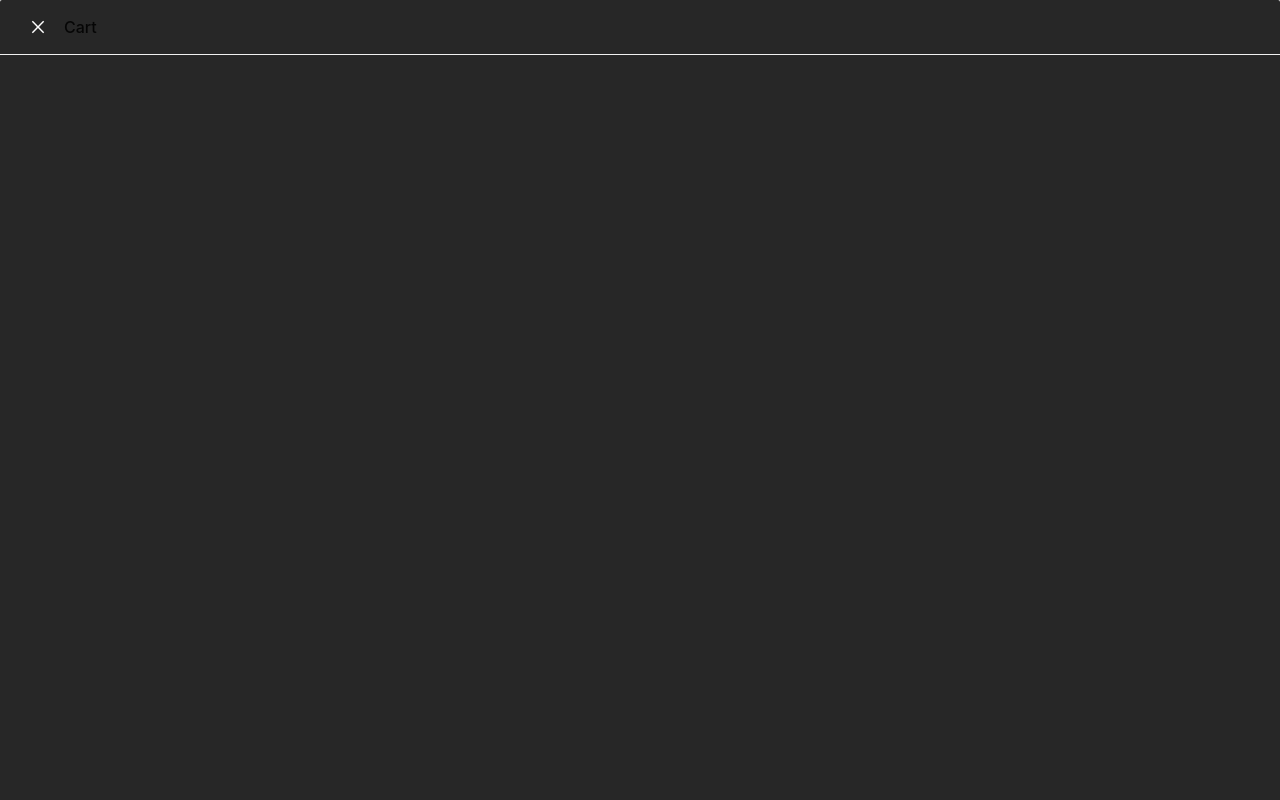
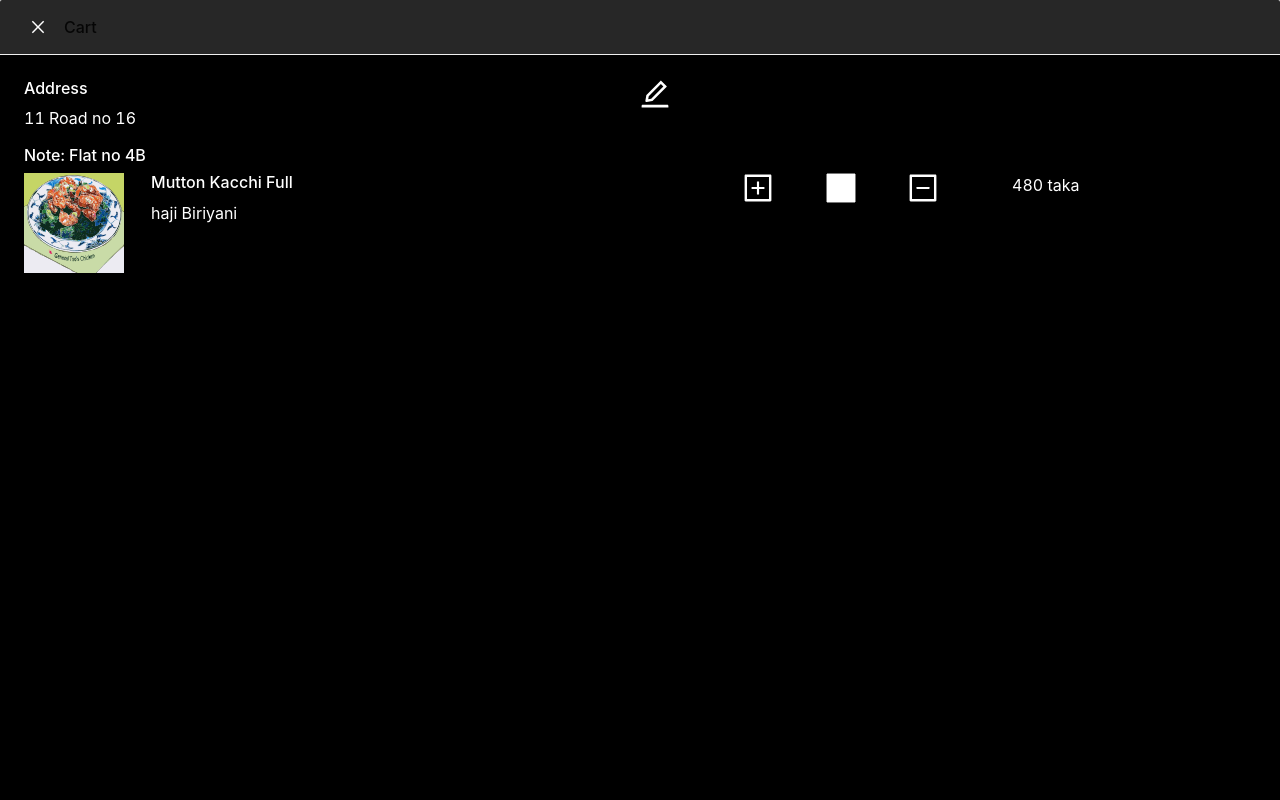
Before and after one commit to itsjahidhasan/food_project, a Next.js app: page / in a window 1280 px wide. Both pictures are taken after a click on the element 1039 px from the left and 32 px from the top of the page. Shown: the top 800 px of the page. Built offline with nearby package versions, Linux system fonts and the light colour scheme.

Commit message:
cart updated

```diff
--- a/src/components/layout/cart.js
+++ b/src/components/layout/cart.js
@@ -1,24 +1,71 @@
 import Link from "next/link";
+import Image from "next/image";
+import { Row, Col, Divider, InputNumber } from "antd";
+import {
+  EditOutlined,
+  PlusSquareOutlined,
+  MinusSquareOutlined,
+} from "@ant-design/icons";
 export default function cart() {
   return (
-    <body style={{ background: "#2E2E2E" }}>
-      <div>
-        <div>
-          <Link href="/" passHref>
-            <a className="back-arrow" style={{ color: "yellow", marginLeft: "10px" }}>	&#8592;</a>
-          </Link>
-          <h3 style={{ color: "yellow", float: "right", marginRight: "250px" }}>
-            Cart
-          </h3>
-        </div>
+    <>
+      <div className="cart-content">
+        <Row gutter={16}>
+          <Col className="gutter-row" span={12}>
+            <div>
+              <h6>Address</h6>
+              <p>11 Road no 16</p>
+              <h6>Note: Flat no 4B</h6>
+            </div>
+          </Col>
+          <Col className="gutter-row" span={12}>
+            <div className="edit-icon">
+              <EditOutlined style={{ fontSize: 30 }} />
+            </div>
+          </Col>
+        </Row>
+        <Row gutter={16}>
+          <Col className="gutter-row" span={14}>
+            <div className="selected-food">
+              <Row>
+                <Col span="4" style={{ marginRight: 10 }}>
+                  <Image height="100%" width="100%" src={"/food3.svg"} />
+                </Col>
+                <Col span="12">
+                  <h6>Mutton Kacchi Full</h6>
+                  <p>haji Biriyani</p>
+                </Col>
+              </Row>
+            </div>
+          </Col>
+          <Col className="gutter-row" span={10}>
+            <div>
+              <Row>
+                <Col span={4}>
+                  <div>
+                    <PlusSquareOutlined style={{ fontSize: 30 }} />
+                  </div>
+                </Col>
+                <Col span={4}>
+                  <div className="numberInput">
+                    <input className="numberInput" type={Number} />
+                  </div>
+                </Col>
+                <Col span={5}>
+                  <div>
+                    <MinusSquareOutlined style={{ fontSize: 30 }} />
+                  </div>
+                </Col>
+                <Col span={9}>
+                  <div>
+                    <p>480 taka</p>
+                  </div>
+                </Col>
+              </Row>
+            </div>
+          </Col>
+        </Row>
       </div>
-      <div className="empty-content">
-        <Link>
-          <h3 className="txt-empty">Your Cart is empty</h3>
-          <h2 className="empty-icon">Icon</h2>
-        </Link>
-
-      </div>
-    </body>
+    </>
   );
 }
--- a/src/components/layout/common.js
+++ b/src/components/layout/common.js
@@ -3,6 +3,7 @@ import Link from "next/link";
 import { Drawer, Layout, Menu, Row, Col, Affix } from "antd";
 import { MenuOutlined, ShoppingCartOutlined } from "@ant-design/icons";
 import Login from "./login";
+import Cart from "./cart";
 
 const { Header, Content, Sider } = Layout;
 const { SubMenu } = Menu;
@@ -25,9 +26,8 @@ export default function Common() {
     setCartVisible(false);
   };
 
-
   const handleLogin = () => {
-    setIsLoginOpen(!isLoginOpen)
+    setIsLoginOpen(!isLoginOpen);
     setVisible(false);
   };
 
@@ -97,12 +97,13 @@ export default function Common() {
           headerStyle={{ background: "#272727", height: "100hw" }}
           onClose={cartOnClose}
           visible={cartVisible}
-          bodyStyle={{ background: "#272727" }}
+          bodyStyle={{ background: "#000000" }}
           width="100vw"
-        ></Drawer>
+        >
+          <Cart />
+        </Drawer>
       </div>
       <Login isLoginOpen={isLoginOpen}></Login>
-
     </Layout>
   );
 }
--- a/styles/scss/_cart.scss
+++ b/styles/scss/_cart.scss
@@ -1,16 +1,16 @@
-
-.back-arrow{
-  font-size: 40px;
-  font-weight: bold;
+.cart-content {
+  width: 95vw;
+  margin-right: 20px;
 }
-.empty-content{
-  margin-top: 10%;
+.cart-content h6 {
+  color: $text-secondary;
 }
-.txt-empty{
-  color: white;
-  text-align: center;
+.edit-icon {
+  justify-content: center;
 }
-.empty-icon{
-  color: white;
-  text-align: center;
+.selected-food h6 {
+  color: $text-secondary;
 }
+.numberInput{
+  width: 30px;
+}
```
